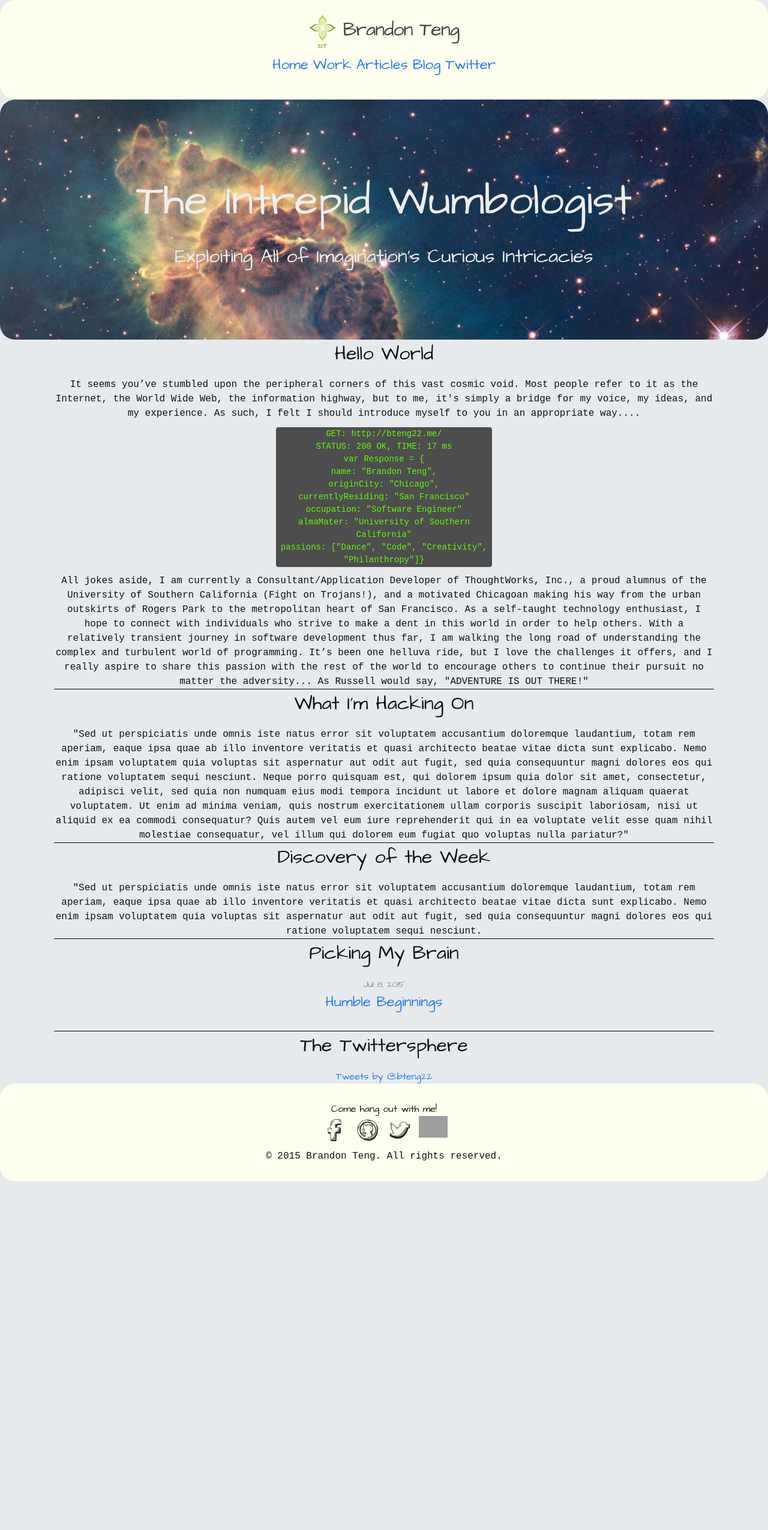
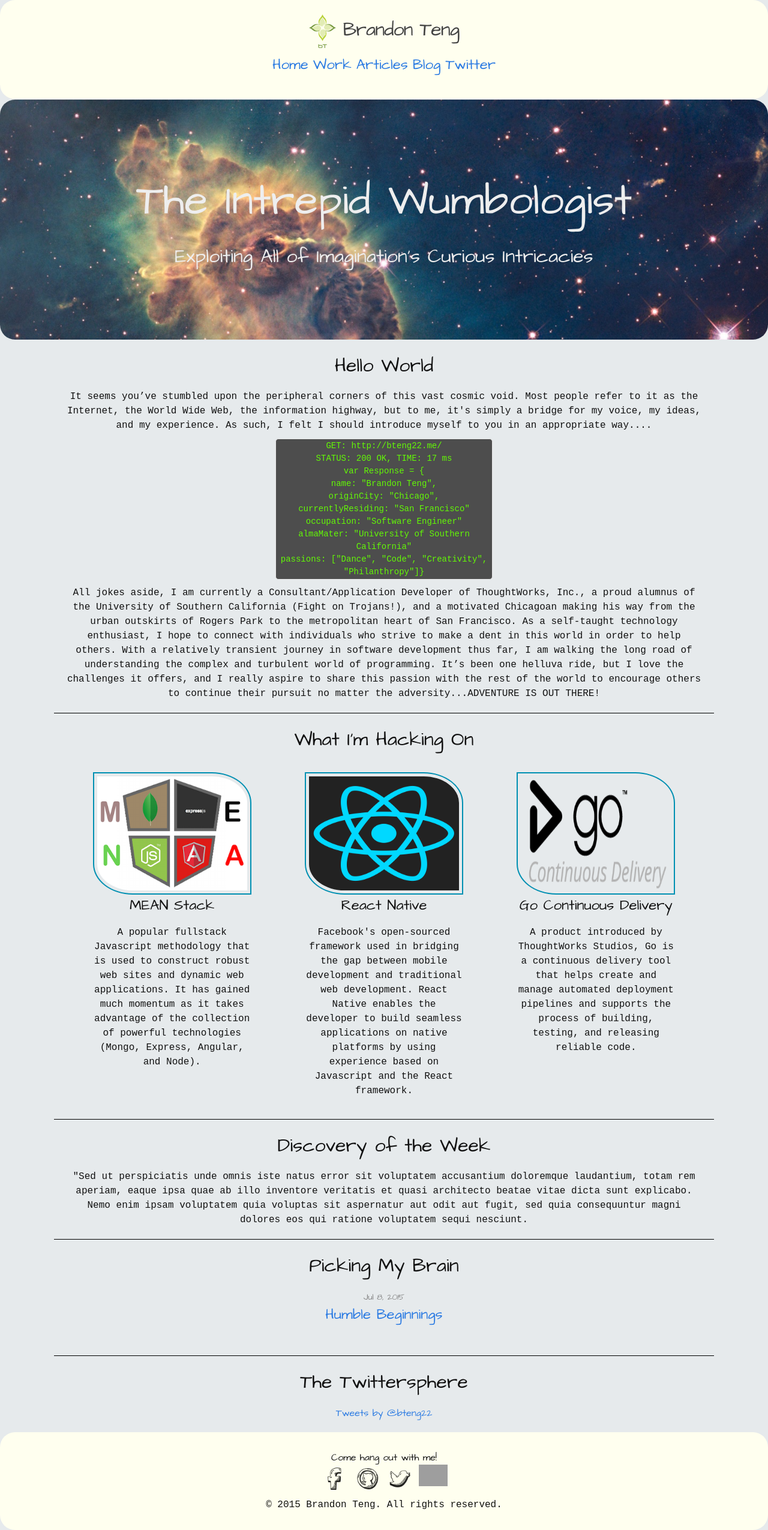
Before and after one commit to bteng22/bteng22.github.io, a Jekyll site: the page built from 00-index.html, in a window 1280 px wide. Shown: the whole page at 60% size. Built offline with Jekyll 4.4.1, drawn with Linux system fonts in a browser that asks for light colours; comment, search, counter and statistics services are not loaded; before the commit the page ends 1969 px from its top, so only the background shows below that; grey boxes are pictures that could not be loaded.

Commit message:
rough draft of current_work.html

```diff
--- a/_includes/current_work.html
+++ b/_includes/current_work.html
@@ -1,4 +1,24 @@
 <h2 id="hacking-on" class="section-heading">What I'm Hacking On</h2>
-<p>
-  "Sed ut perspiciatis unde omnis iste natus error sit voluptatem accusantium doloremque laudantium, totam rem aperiam, eaque ipsa quae ab illo inventore veritatis et quasi architecto beatae vitae dicta sunt explicabo. Nemo enim ipsam voluptatem quia voluptas sit aspernatur aut odit aut fugit, sed quia consequuntur magni dolores eos qui ratione voluptatem sequi nesciunt. Neque porro quisquam est, qui dolorem ipsum quia dolor sit amet, consectetur, adipisci velit, sed quia non numquam eius modi tempora incidunt ut labore et dolore magnam aliquam quaerat voluptatem. Ut enim ad minima veniam, quis nostrum exercitationem ullam corporis suscipit laboriosam, nisi ut aliquid ex ea commodi consequatur? Quis autem vel eum iure reprehenderit qui in ea voluptate velit esse quam nihil molestiae consequatur, vel illum qui dolorem eum fugiat quo voluptas nulla pariatur?"
-</p>
+<div class="current-work">
+  <article>
+    <a href="https://en.wikipedia.org/wiki/MEAN_(software_bundle)" target="_blank"><img src="../images/mean_stack.png"/></a>
+    <h3>MEAN Stack</h3>
+    <p>
+      A popular fullstack Javascript methodology that is used to construct robust web sites and dynamic web applications. It has gained much momentum as it takes advantage of the collection of powerful technologies (Mongo, Express, Angular, and Node).
+    </p>
+  </article>
+  <article>
+    <a href="https://facebook.github.io/react-native/" target="_blank"><img src="../images/react_js.png"/></a>
+    <h3>React Native</h3>
+    <p>
+      Facebook's open-sourced framework used in bridging the gap between mobile development and traditional web development. React Native enables the developer to build seamless applications on native platforms by using experience based on Javascript and the React framework.
+    </p>
+  </article>
+  <article>
+    <a href="http://www.go.cd/" target="_blank"><img src="../images/go_cd.png"/></a>
+    <h3>Go Continuous Delivery</h3>
+    <p>
+      A product introduced by ThoughtWorks Studios, Go is a continuous delivery tool that helps create and manage automated deployment pipelines and supports the process of building, testing, and releasing reliable code.
+    </p>
+  </article>
+</div>
--- a/_includes/welcome.html
+++ b/_includes/welcome.html
@@ -16,5 +16,5 @@
   </span>
 </code>
 <p>
-  All jokes aside, I am currently a Consultant/Application Developer of ThoughtWorks, Inc., a proud alumnus of the University of Southern California (Fight on Trojans!), and a motivated Chicagoan making his way from the urban outskirts of Rogers Park to the metropolitan heart of San Francisco. As a self-taught technology enthusiast, I hope to connect with individuals who strive to make a dent in this world in order to help others. With a relatively transient journey in software development thus far, I am walking the long road of understanding the complex and turbulent world of programming. It’s been one helluva ride, but I love the challenges it offers, and I really aspire to share this passion with the rest of the world to encourage others to continue their pursuit no matter the adversity... As Russell would say, "ADVENTURE IS OUT THERE!"
+  All jokes aside, I am currently a Consultant/Application Developer of ThoughtWorks, Inc., a proud alumnus of the University of Southern California (Fight on Trojans!), and a motivated Chicagoan making his way from the urban outskirts of Rogers Park to the metropolitan heart of San Francisco. As a self-taught technology enthusiast, I hope to connect with individuals who strive to make a dent in this world in order to help others. With a relatively transient journey in software development thus far, I am walking the long road of understanding the complex and turbulent world of programming. It’s been one helluva ride, but I love the challenges it offers, and I really aspire to share this passion with the rest of the world to encourage others to continue their pursuit no matter the adversity...ADVENTURE IS OUT THERE!
 </p>
--- a/_sass/_layout.scss
+++ b/_sass/_layout.scss
@@ -121,6 +121,7 @@ nav {
   flex-direction: column;
   text-align: center;
   section {
+    padding: 20px;
     &:not(:last-child) {
       border-bottom: 1px solid #000000;
     }
@@ -142,6 +143,35 @@ nav {
    margin: 10px 0px;
    span {
      display: block;
+   }
+ }
+
+ .current-work {
+   display: flex;
+   flex-direction: row;
+   justify-content: space-around;
+   article {
+     padding: 15px;
+   }
+   img {
+     padding: 5px;
+     height: 190px;
+     width: 250px;
+     border-radius: 0 25%;
+     border: 2px solid #0090B2;
+   }
+   p {
+     margin: auto;
+     max-width: 260px;
+   }
+   h3 {
+     font-size: 1.5em;
+   }
+ }
+
+ @media(max-width: 550px) {
+   .current-work {
+     flex-direction: column;
    }
  }
 
```
Also changed, not shown: images/go_cd.png (added), images/its_happeningg.gif (deleted), images/mean_stack.png (added), images/react_js.png (added), images/sad_in_rain_doctor_who.gif (deleted).
